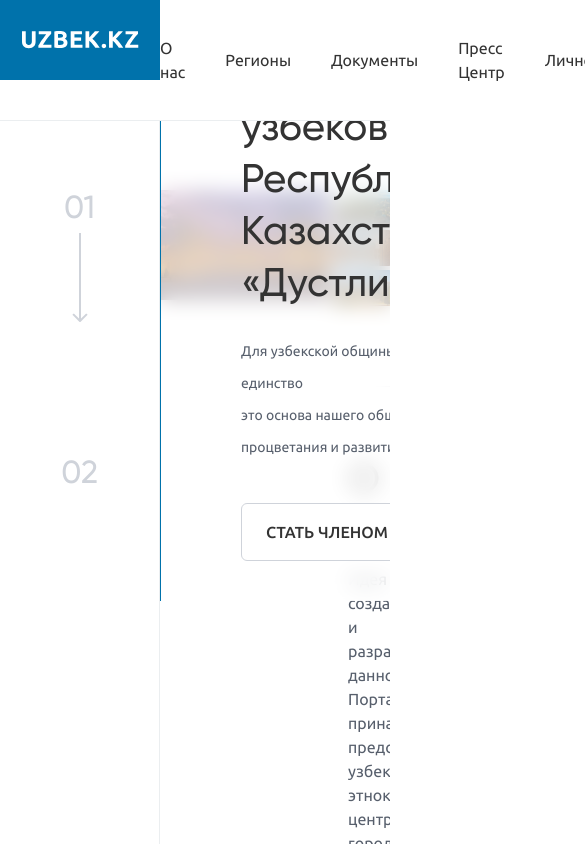
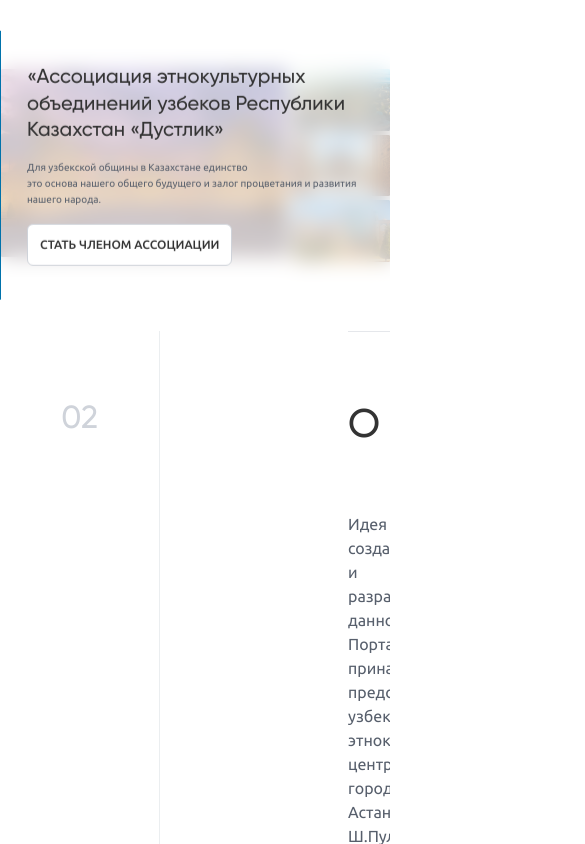
Before and after one commit to 1skRov/uztest, a Vue app: page / in a window 390 px wide. Shown: the top 844 px of the page, 585 px wide, since content can reach past the window. Built offline with nearby package versions, Linux system fonts and the light colour scheme.

Commit message:
adaptive-press

```diff
--- /dev/null
+++ b/src/assets/axiosConfig.js
@@ -0,0 +1,16 @@
+import axios from 'axios';
+
+// Создаём экземпляр Axios с общими настройками
+const instance = axios.create({
+    baseURL: 'https://ee14-146-158-66-224.ngrok-free.app', // Ваш ngrok URL
+});
+
+// Добавляем interceptor, который будет автоматически добавлять заголовок
+instance.interceptors.request.use(config => {
+    config.headers['ngrok-skip-browser-warning'] = 'true';  // Добавляем заголовок
+    return config;
+}, error => {
+    return Promise.reject(error);
+});
+
+export default instance;
--- a/src/components/FullPage.vue
+++ b/src/components/FullPage.vue
@@ -10,17 +10,17 @@
 
 <template>
   <div class="flex flex-col h-screen w-full">
-    <header class="w-full">
-      <main-header/>
-    </header>
+<!--    <header class="w-full">-->
+<!--      <main-header/>-->
+<!--    </header>-->
     <div class="w-full flex-grow overflow-auto">
 <!--    <MainPage />-->
       <transition name="fade" mode="out-in">
         <router-view />
       </transition>
-      <footer class="w-full">
-        <FooterPage></FooterPage>
-      </footer>
+<!--      <footer class="w-full">-->
+<!--        <FooterPage></FooterPage>-->
+<!--      </footer>-->
     </div>
   </div>
 </template>
--- a/src/pages/AboutUs/AboutUs.vue
+++ b/src/pages/AboutUs/AboutUs.vue
@@ -8,6 +8,7 @@
 import YouthOrganizations from "@/pages/AboutUs/YouthOrganizations.vue";
 import EducationAndSport from "@/pages/AboutUs/EducationAndSport.vue";
 import Help from "@/pages/AboutUs/Help.vue";
+import axiosInstance from '@/assets/axiosConfig.js';
 
 export default {
   name: "AboutUs",
@@ -22,6 +23,7 @@
     }
   },
   mounted() {
+    this.getData(); // Запрос к серверу для получения данных
     const observer = new IntersectionObserver(this.handleIntersection, {
       threshold: 0.3,
     });
@@ -30,6 +32,16 @@
     sectionElements.forEach((section) => observer.observe(section));
   },
   methods: {
+    getData() {
+      axiosInstance
+          .get('/documents')  // Не нужно указывать базовый URL, так как он задан в axiosConfig
+          .then(response => {
+            console.log('Полученные данные:', response.data);
+          })
+          .catch(error => {
+            console.error('Ошибка при получении данных:', error);
+          });
+    },
     handleIntersection(entries) {
       for (const entry of entries) {
         if (entry.isIntersecting) {
@@ -44,7 +56,7 @@
 
 <template>
   <div class="w-full flex relative">
-    <div style="width: 160px; height: 100%; border-right: 1px solid #EBEEF0; position: absolute; top:0" class="">
+    <div style="width: 160px; height: 100%; border-right: 1px solid #EBEEF0; position: absolute; top:0" class="hid">
       <div style="position: sticky; top:120px;">
         <ul>
           <li v-for="(section, index) in sections" :key="index" class="cursor-pointer">
@@ -56,30 +68,30 @@
     </div>
 
     <div class="w-full">
-      <div class="text-box flex-wrap" style="width:140px; position: fixed; top:140px; left: 120px; padding: 12px 24px;">
+      <div class="text-box flex-wrap hid" style="width:140px; position: fixed; top:140px; left: 120px; padding: 12px 24px;">
         {{ sections[currentSection] }}
       </div>
-      <div id="section-0" class="section mx-auto" style="width:65%;">
+      <div id="section-0" class="section mx-auto">
         <WhoWeAre></WhoWeAre>
       </div>
-      <div id="section-1" class="section mx-auto" style="width:65%;">
+      <div id="section-1" class="section hid-p mx-auto">
         <OurStory></OurStory>
       </div>
       <div class="w-full" style="background-color: #F7F8FA">
-        <div class="section mx-auto" id="section-2" style="width:65%;">
+        <div class="section mx-auto" id="section-2">
           <CultureAndTradition></CultureAndTradition>
         </div>
       </div>
-      <div id="section-3" class="section mx-auto" style="width:65%;">
+      <div id="section-3" class="section mx-auto">
         <FamousPersons/>
       </div>
-      <div id="section-4" class="section mx-auto" style="width:65%;">
+      <div id="section-4" class="section mx-auto">
         <YouthOrganizations/>
       </div>
-      <div id="section-5" class="section mx-auto" style="width:65%;">
+      <div id="section-5" class="section mx-auto">
         <EducationAndSport/>
       </div>
-      <div id="section-6" class="section mx-auto" style="width:65%;">
+      <div id="section-6" class="section mx-auto hid hid-p">
         <Help/>
       </div>
     </div>
@@ -88,6 +100,9 @@
 </template>
 
 <style scoped>
+.section {
+  width: 65%;
+}
 .circle {
   width: 25px;
   height: 25px;
@@ -136,4 +151,23 @@
   padding: 0;
   margin: 0;
 }
+
+@media (max-width : 992px) {
+  .hid {
+    display: none;
+  }
+
+  .section {
+    width: 90%;
+  }
+}
+@media (max-width : 760px) {
+  .hid-p {
+    display: none;
+  }
+
+  .section {
+    width: 90%;
+  }
+}
 </style>
--- a/src/pages/MainPage/Section1.vue
+++ b/src/pages/MainPage/Section1.vue
@@ -18,12 +18,12 @@
 
 <template>
   <div class="w-full flex">
-    <div>
+    <div class="hid">
       <SideBar :page="page"/>
     </div>
     <div class="relative w-full">
       <div class="w-full flex justify-end" style="padding: 69px 0">
-      <div>
+      <div class="img1">
         <img src="@/assets/images/1.png " alt="first">
       </div>
       <div class="ml-1">
@@ -38,7 +38,7 @@
         </div>
       </div>
     </div>
-      <div class="absolute top-1/2 transform -translate-y-1/2 backdrop-blur-container" style="padding: 40px 80px; border-radius: 0 8px 8px 0; border-left: 1px solid #0072AB; overflow: hidden;">
+      <div class="absolute top-1/2 transform -translate-y-1/2 backdrop-blur-container">
         <div class="relative z-10">
           <h1 class="font-gilroy title">
             «Ассоциация этнокультурных <br>
@@ -66,6 +66,10 @@
 .backdrop-blur-container {
   background-color: rgba(255, 255, 255, 0.7);
   backdrop-filter: blur(10px);
+  padding: 40px 80px;
+  border-radius: 0 8px 8px 0;
+  border-left: 1px solid #0072AB;
+  overflow: hidden;
 }
 .title {
   font-size: 40px;
@@ -83,4 +87,29 @@
   border-radius: 6px;
   font-weight: 500;
 }
+@media (max-width : 992px) {
+  .hid{
+    display: none;
+  }
+  .title {
+    font-size: 20px;
+    line-height: 26.4px;
+  }
+
+  .description {
+    font-size: 10px;
+    line-height: 16.4px;
+    margin-top: 15px;
+    margin-bottom: 15px;
+  }
+
+  .backdrop-blur-container {
+    padding: 34px 26px;
+  }
+
+  .join {
+    @apply py-2 px-3;
+    font-size: 12px;
+  }
+}
 </style>
--- a/src/router/index.js
+++ b/src/router/index.js
@@ -61,8 +61,8 @@
             component: Information,
           },
           {
-            path: 'contacts-info',
-            name: 'contacts',
+            path: 'regions-contacts',
+            name: 'regions-contacts',
             component: Contacts,
           }
         ]
```
Also changed, not shown: src/components/Header.vue (+10 -30 lines).
